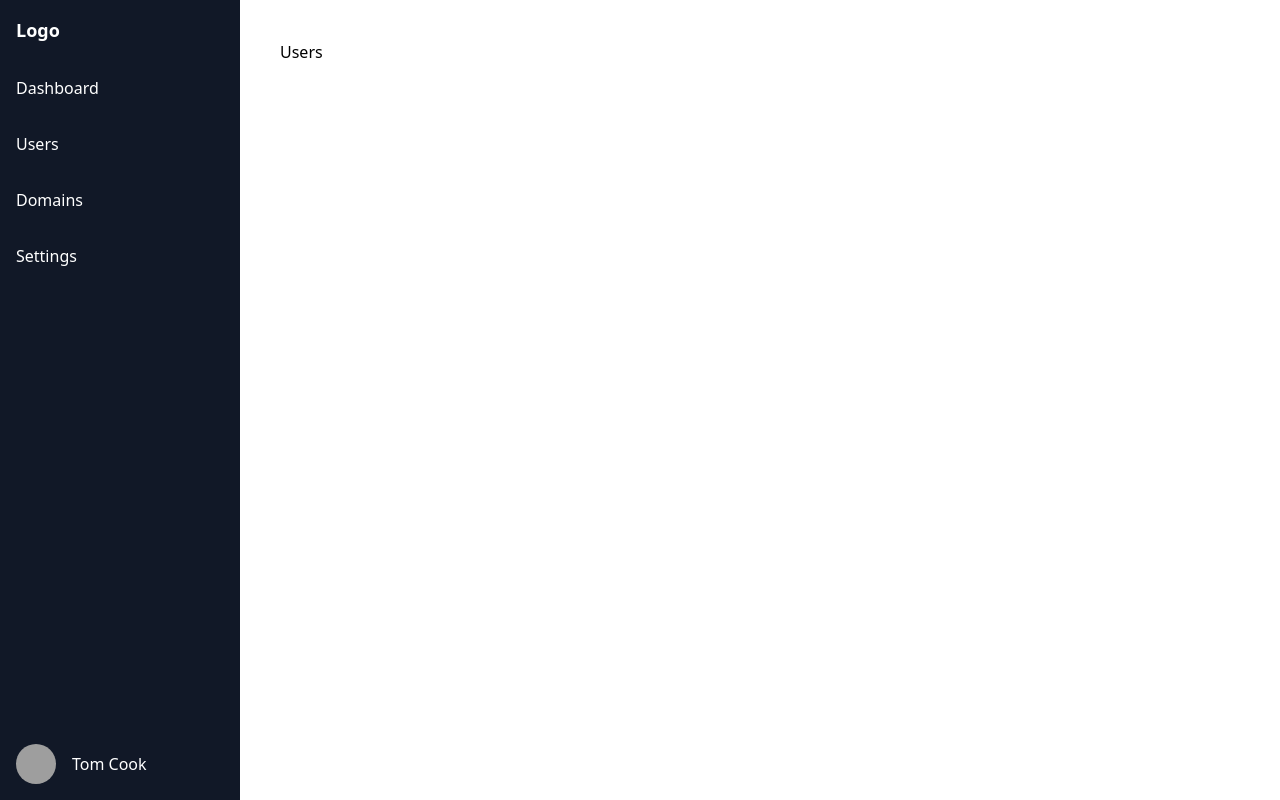
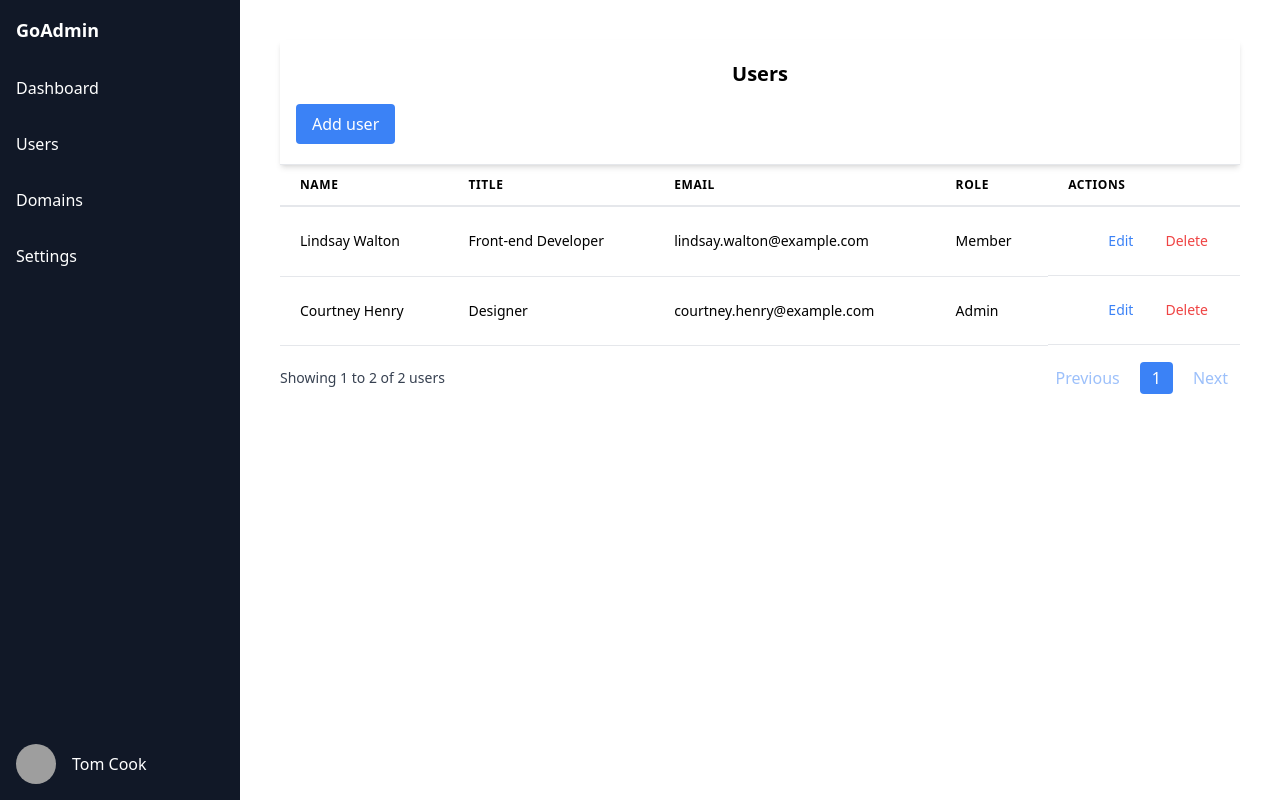
Before and after one commit to cayce2/Goadmin, a React (Create React App) app: page /users in a window 1280 px wide. Built offline with nearby package versions, Linux system fonts and the light colour scheme; grey boxes are pictures that could not be loaded.

Commit message:
dashboard tables update

```diff
--- a/package.json
+++ b/package.json
@@ -8,6 +8,7 @@
     "@testing-library/user-event": "^13.5.0",
     "react": "^18.3.1",
     "react-dom": "^18.3.1",
+    "react-icons": "^5.2.1",
     "react-router-dom": "^6.24.1",
     "react-scripts": "5.0.1",
     "web-vitals": "^2.1.4"
--- a/src/App.js
+++ b/src/App.js
@@ -2,9 +2,9 @@ import React from 'react';
 import { BrowserRouter as Router, Route, Routes } from 'react-router-dom';
 import Sidebar from './components/Sidebar';
 import Dashboard from './pages/dashboard'
+import Users from './pages/Users';
 
 
-const Users = () => <div>Users</div>;
 const Domains = () => <div>Domains</div>;
 const Settings = () => <div>Settings</div>;
 
@@ -15,6 +15,7 @@ const App = () => {
                 <Sidebar />
                 <div className="flex-1 p-10">
                     <Routes>
+                    <Route path="/" element={<Dashboard />} />
                         <Route path="/dashboard" element={<Dashboard />} />
                         <Route path="/users" element={<Users />} />
                         <Route path="/domains" element={<Domains />} />
--- a/src/components/Sidebar.js
+++ b/src/components/Sidebar.js
@@ -5,7 +5,7 @@ const Sidebar = () => {
     return (
         <div className="h-screen w-60 bg-gray-900 text-white flex flex-col">
             <div className="p-4">
-                <div className="text-lg font-bold">Logo</div>
+                <div className="text-lg font-bold">GoAdmin</div>
             </div>
             <nav className="flex-1">
                 <ul>
--- a/src/pages/dashboard.js
+++ b/src/pages/dashboard.js
@@ -1,4 +1,5 @@
-import React from "react"
+import React from 'react';
+
 
 const stats = [
     { id: 1, name: 'route 1', value: '10' },
@@ -9,26 +10,66 @@ const stats = [
     { id: 6, name: 'route 1', value: '10' },
     { id: 7, name: 'route 1', value: '10' },
     { id: 8, name: 'Total', value: '70' },
-  ]
+];
 
-  export default function Dashboard() {
-    return (
-      <div className="bg-white py-24 sm:py-8">
-            <h1 className="text-3xl font-bold tracking-tight text-gray-900">Dashboard</h1>
+const Bookings = [
+  { id: 1, name: 'Lindsay Walton', title: 'Front-end Developer', email: 'lindsay.walton@example.com', role: 'Member' },
+  // Add more user data here...
+];
 
-        <div className="mx-auto max-w-7xl px-6 lg:px-8">
-          <dl className="grid grid-cols-1 gap-x-8 gap-y-6 text-center lg:grid-cols-8">
-            {stats.map((stat) => (
-              <div key={stat.id} className="mx-auto flex max-w-xs flex-col gap-y-8">
-                <dt className="text-base leading-7 text-gray-600">{stat.name}</dt>
-                <dd className="order-first text-3xl font-semibold tracking-tight text-gray-900 sm:text-5xl">
-                  {stat.value}
-                </dd>
-              </div>
-            ))}
-          </dl>
-        </div>
+const Stats = () => {
+  return (
+    <div>
+      <div className="flex justify-around items-center bg-gray-100 p-2 rounded-md shadow-md flex-wrap mt-4">
+        {stats.map((stat, index) => (
+          <React.Fragment key={stat.id}>
+            <div className="text-center m-4">
+              <h2 className="text-2xl font-bold">{stat.value}</h2>
+              <p className="text-gray-600">{stat.name}</p>
+            </div>
+            {index < stats.length - 1 && (
+              <div className="w-px h-16 bg-gray-300 mx-4"></div>
+            )}
+          </React.Fragment>
+        ))}
+      </div>
+      <div className="flex justify-around items-center bg-gray-100 p-2 rounded-md shadow-md flex-wrap mt-4">
+      <div className="bg-white p-4 shadow-md rounded-lg">
+      <table className="w-full">
+        <thead>
+          <tr>
+            <th className="px-4 py-2">Full Name</th>
+            <th className="px-4 py-2">Title</th>
+            <th className="px-4 py-2">Email</th>
+            <th className="px-4 py-2">Role</th>
+            <th className="px-4 py-2">Actions</th>
+          </tr>
+        </thead>
+        <tbody>
+          {Bookings.map((user) => (
+            <tr key={user.id}>
+              <td className="px-4 py-2">{user.name}</td>
+              <td className="px-4 py-2">{user.title}</td>
+              <td className="px-4 py-2">{user.email}</td>
+              <td className="px-4 py-2">{user.role}</td>
+              <td className="px-4 py-2">
+                <button className="text-purple-600 hover:underline mr-2">Edit</button>
+                <button className="text-purple-600 hover:underline">Delete</button>
+              </td>
+            </tr>
+          ))}
+        </tbody>
+      </table>
+      <button className="mt-4 bg-purple-500 text-white px-4 py-2 rounded-md float-right">
+        Add User
+      </button>
+    </div>
+    </div>
+    </div>
 
-      </div>
-    )
-  }
+  );
+};
+
+
+
+export default Stats;
--- a/src/pages/users.js
+++ b/src/pages/users.js
@@ -0,0 +1,155 @@
+import React, { useState } from 'react';
+
+const UserTable = () => {
+  const [users, setUsers] = useState([
+    {
+      id: 1,
+      name: 'Lindsay Walton',
+      title: 'Front-end Developer',
+      email: 'lindsay.walton@example.com',
+      role: 'Member',
+    },
+    {
+      id: 2,
+      name: 'Courtney Henry',
+      title: 'Designer',
+      email: 'courtney.henry@example.com',
+      role: 'Admin',
+    },
+    // Add more users here
+  ]);
+  const [currentPage, setCurrentPage] = useState(1);
+  const usersPerPage = 5; // Number of users per page
+
+  // Function to handle pagination click
+  const handlePageChange = (pageNumber) => {
+    setCurrentPage(pageNumber);
+  };
+
+  const handleEdit = (userId) => {
+    console.log(`Edit user with ID: ${userId}`);
+    // Implement logic to open an edit form for the selected user
+  };
+
+  const handleDelete = (userId) => {
+    const confirmed = window.confirm('Are you sure you want to delete this user?');
+    if (confirmed) {
+      setUsers(users.filter((user) => user.id !== userId));
+    }
+  };
+
+  // Calculate the users to be displayed on the current page
+  const indexOfLastUser = currentPage * usersPerPage;
+  const indexOfFirstUser = indexOfLastUser - usersPerPage;
+  const displayedUsers = users.slice(indexOfFirstUser, indexOfLastUser);
+
+  // Calculate total number of pages
+  const totalPages = Math.ceil(users.length / usersPerPage);
+
+  // Array of page numbers for rendering pagination buttons
+  const pageNumbers = [];
+  for (let i = 1; i <= totalPages; i++) {
+    pageNumbers.push(i);
+  }
+
+  return (
+    <div className="container mx-auto">
+      <div className="flex flex-col">
+        <div className="sticky top-0 bg-white shadow-md z-10 px-4 py-5 border-b border-gray-200">
+          <h1 className="text-xl font-bold text-center">Users</h1>
+          <button className="mt-4 px-4 py-2 bg-blue-500 text-white rounded hover:bg-blue-700 focus:outline-none focus:ring-2 focus:ring-offset-2 focus:ring-blue-500">
+            Add user
+          </button>
+        </div>
+        <div className="flex-grow overflow-auto">
+          <table className="min-w-full leading-normal">
+            <thead>
+              <tr>
+                <th className="px-5 py-3 border-b-2 border-gray-200 text-left text-xs font-semibold uppercase tracking-wider">
+                  Name
+                </th>
+                <th className="px-5 py-3 border-b-2 border-gray-200 text-left text-xs font-semibold uppercase tracking-wider">
+                  Title
+                </th>
+                <th className="px-5 py-3 border-b-2 border-gray-200 text-left text-xs font-semibold uppercase tracking-wider">
+                  Email
+                </th>
+                <th className="px-5 py-3 border-b-2 border-gray-200 text-left text-xs font-semibold uppercase tracking-wider">
+                  Role
+                </th>
+                <th className="px-5 py-3 border-b-2 border-gray-200 text-left text-xs font-semibold uppercase tracking-wider">
+                  Actions
+                </th>
+              </tr>
+            </thead>
+            <tbody>
+              {displayedUsers.map((user) => (
+                <tr key={user.id}>
+                  <td className="px-5 py-5 border-b border-gray-200 bg-white text-sm">
+                    {user.name}
+                  </td>
+                  <td className="px-5 py-5 border-b border-gray-200 bg-white text-sm">
+                    {user.title}
+                  </td>
+                  <td className="px-5 py-5 border-b border-gray-200 bg-white text-sm">
+                    {user.email}
+                  </td>
+                  <td className="px-5 py-5 border-b border-gray-200 bg-white text-sm">
+                    {user.role}
+                  </td>
+                  <td className="px-5 py-5 border-b border-gray-200 bg-white text-sm flex justify-end space-x-2">
+                    <button
+                      className="px-3 py-1 rounded text-blue-500 hover:text-blue-700 focus:outline-none focus:ring-2 focus:ring-offset-2 focus:ring-blue-500"
+                      onClick={() => handleEdit(user.id)}
+                    >
+                      Edit
+                    </button>
+                    <button
+                      className="px-3 py-1 rounded text-red-500 hover:text-red-700 focus:outline-none focus:ring-2 focus:ring-offset-2 focus:ring-red-500"
+                      onClick={() => handleDelete(user.id)}
+                    >
+                      Delete
+                    </button>
+                  </td>
+                </tr>
+              ))}
+            </tbody>
+          </table>
+          {/* Pagination controls */}
+          <div className="flex justify-between items-center mt-4">
+            <div className="text-sm text-gray-700">
+              Showing {indexOfFirstUser + 1} to {Math.min(indexOfLastUser, users.length)} of {users.length} users
+            </div>
+            <nav className="flex justify-end space-x-2">
+              <button
+                onClick={() => handlePageChange(currentPage - 1)}
+                disabled={currentPage === 1}
+                className={`px-3 py-1 rounded text-blue-500 hover:text-blue-700 focus:outline-none focus:ring-2 focus:ring-offset-2 focus:ring-blue-500 ${currentPage === 1 ? 'opacity-50 cursor-not-allowed' : ''}`}
+              >
+                Previous
+              </button>
+              {pageNumbers.map((number) => (
+                <button
+                  key={number}
+                  onClick={() => handlePageChange(number)}
+                  className={`px-3 py-1 rounded text-blue-500 hover:text-blue-700 focus:outline-none focus:ring-2 focus:ring-offset-2 focus:ring-blue-500 ${currentPage === number ? 'bg-blue-500 text-white' : ''}`}
+                >
+                  {number}
+                </button>
+              ))}
+              <button
+                onClick={() => handlePageChange(currentPage + 1)}
+                disabled={currentPage === totalPages}
+                className={`px-3 py-1 rounded text-blue-500 hover:text-blue-700 focus:outline-none focus:ring-2 focus:ring-offset-2 focus:ring-blue-500 ${currentPage === totalPages ? 'opacity-50 cursor-not-allowed' : ''}`}
+              >
+                Next
+              </button>
+            </nav>
+          </div>
+        </div>
+      </div>
+    </div>
+  );
+};
+
+export default UserTable;
```
Also changed, not shown: 1 other file (tests, documents, lock files or other folders).
